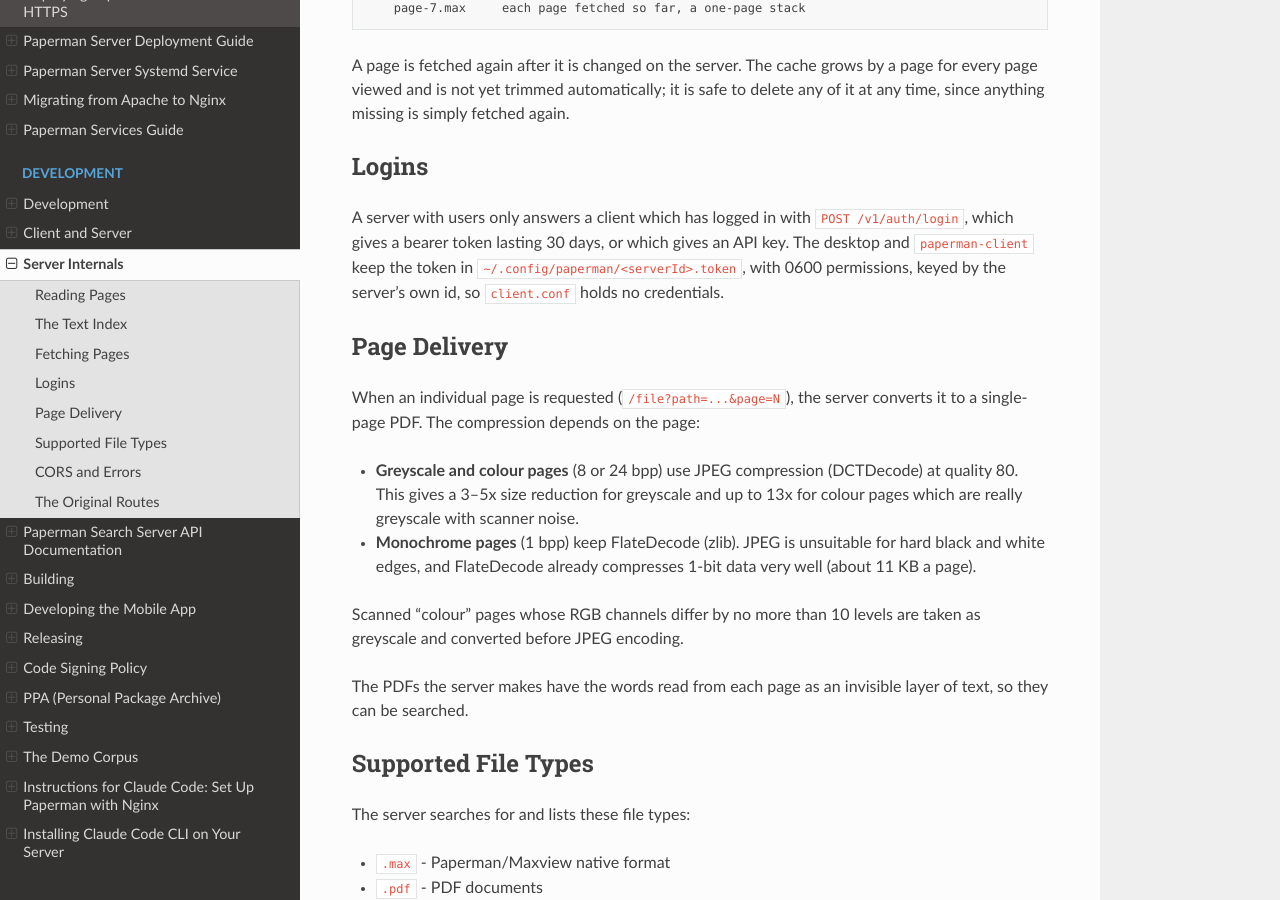
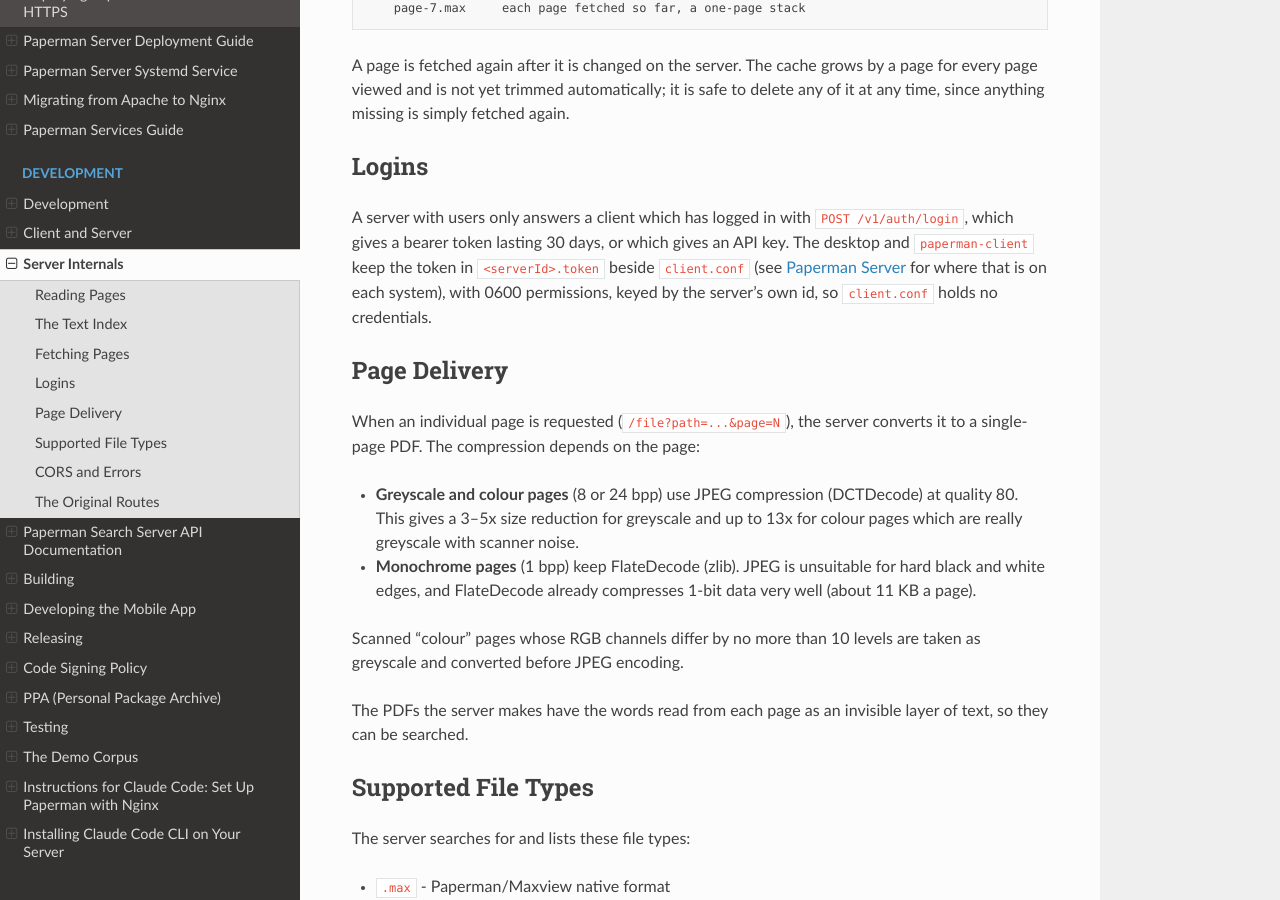
Before and after one commit to sjg20/paperman, a Sphinx documentation site: the page built from doc/server-internals.rst, in a window 1280 px wide and 900 px high, scrolled down 1345 px. Built offline with Sphinx 7.4.7 and the Read the Docs theme 3.1.0, drawn with Linux system fonts in a browser that asks for light colours.

Commit message:
doc: Say that login tokens are kept beside client.conf
Two pages give the place of a login token as a path below ~/.config,
which holds on Linux only.

Say that the token is kept beside client.conf, and point to the page
which says where that is on each system.

Co-developed-by: Claude Fable 5.2 <noreply@anthropic.com>
Claude-Session: https://claude.ai/code/session_01BxfLL7T8McSpFMMxYekitE

```diff
--- a/doc/client-server.rst
+++ b/doc/client-server.rst
@@ -90,9 +90,9 @@ A server with users (``users.json``) only answers a client which has
 logged in with ``POST /v1/auth/login``, giving a bearer token which lasts
 30 days, or which gives an API key. A user may be limited to some of the
 repositories. The desktop and ``paperman-client`` keep the token in
-``~/.config/paperman/<serverId>.token``. The app logs in when the server
-asks for credentials, and otherwise sends its username and password as
-Basic auth, for a server behind a proxy which asks for them.
+``<serverId>.token``, beside ``client.conf``. The app logs in when the
+server asks for credentials, and otherwise sends its username and
+password as Basic auth, for a server behind a proxy which asks for them.
 
 Text
 ----
--- a/doc/server-internals.rst
+++ b/doc/server-internals.rst
@@ -79,9 +79,9 @@ Logins
 A server with users only answers a client which has logged in with
 ``POST /v1/auth/login``, which gives a bearer token lasting 30 days, or
 which gives an API key. The desktop and ``paperman-client`` keep the
-token in ``~/.config/paperman/<serverId>.token``, with 0600
-permissions, keyed by the server's own id, so ``client.conf`` holds no
-credentials.
+token in ``<serverId>.token`` beside ``client.conf`` (see
+:doc:`server` for where that is on each system), with 0600 permissions,
+keyed by the server's own id, so ``client.conf`` holds no credentials.
 
 Page Delivery
 -------------
```
